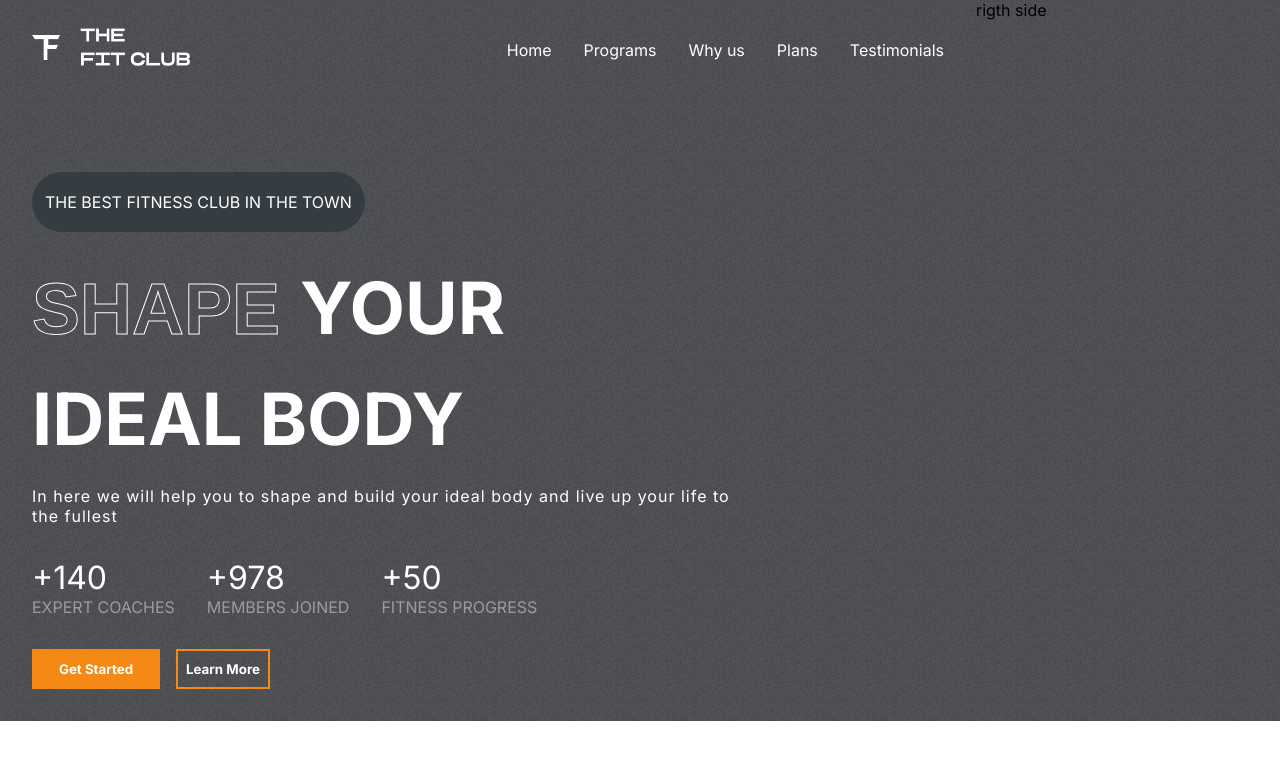
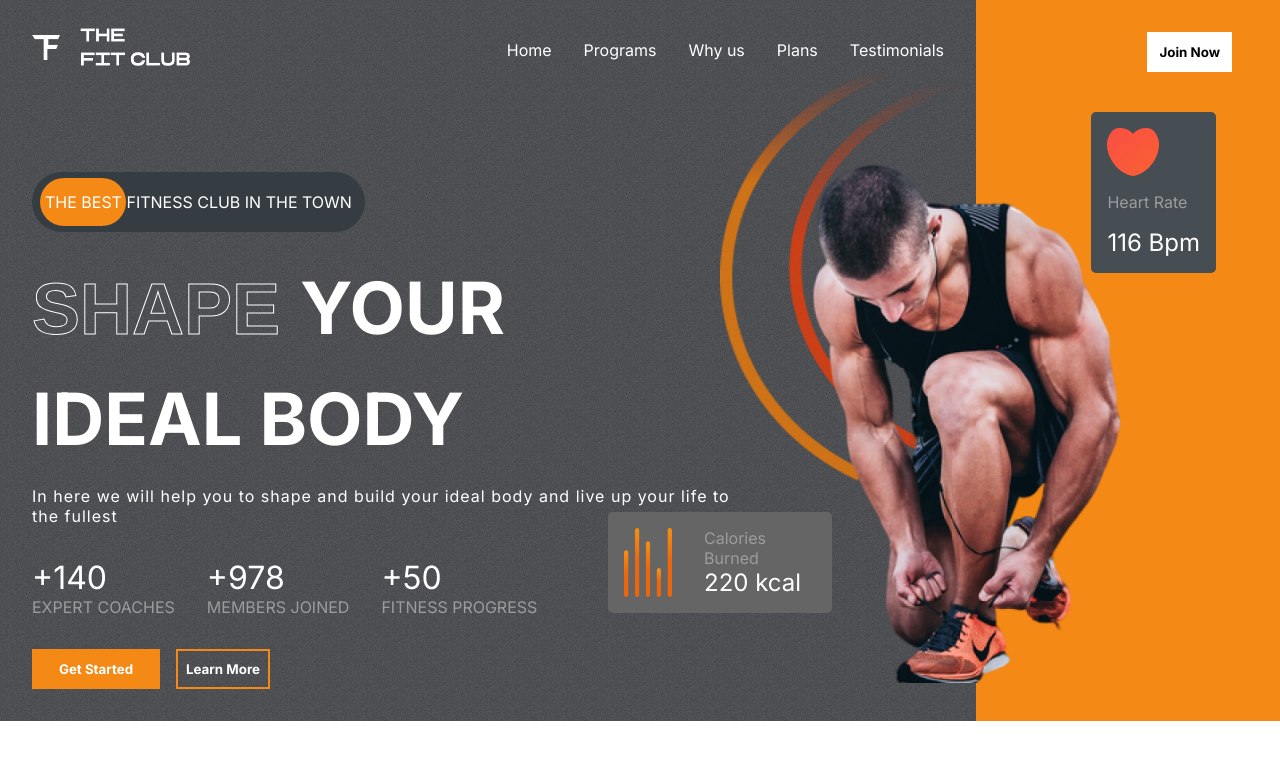
Before and after one commit to Edwin574/Gym-website, a React (Create React App) app: page / in a window 1280 px wide. Shown: the top 760 px of the page. Built offline with nearby package versions, Linux system fonts and the light colour scheme.

Commit message:
done with hero part

```diff
--- a/src/components/Hero/Hero.css
+++ b/src/components/Hero/Hero.css
@@ -34,6 +34,7 @@
   left: 8px;
   border-radius: 3rem;
   z-index: 1;
+  height: 80%;
 }
 .hero-text{
   display: flex;
@@ -88,4 +89,74 @@
 }
 .right-h {
   flex: 1;
+  position: relative;
+  background-color: var(--orange);
 }
+
+.right-h>.btn{
+  position: absolute;
+  right:3rem;
+  top:2rem;
+  color: black;
+}
+.heart-rate{
+  display: flex;
+  flex-direction: column;
+  gap: 1rem;
+  background-color: var(--darkGrey);
+  width: fit-content;
+  padding: 1rem;
+  align-items: flex-start;
+  border-radius: 5px;
+  position: absolute;
+  right: 4rem;
+  top: 7rem;
+}
+.heart-rate>:nth-child(2){
+  color:var(--gray)
+}
+.heart-rate>:nth-child(3){
+  color: white;
+  font-size: 1.5rem;
+}
+.hero-image{
+  position: absolute;
+  top: 10rem;
+  right: 8rem;
+  width: 23rem;
+}
+.hero-image-back{
+  position: absolute;
+  top: 4rem;
+  right:20rem;
+  z-index:-1;
+  width: 15rem;
+}
+.calories{
+  display: flex;
+  gap: 2rem;
+  background-color: var(--caloryCard);
+  border-radius: 5px;
+  padding: 1rem;
+  width: 12rem;
+  position: absolute;
+  top: 32rem;
+  right: 28rem;
+
+}
+.calories>img{
+  width: 3rem;
+}
+.calories>div{
+  display: flex;
+  flex-direction: column;
+  justify-content: space-between ;
+  /* flex-wrap: nowrap; */
+}
+.calories>div>:nth-child(1){
+  color: var(--gray);
+}
+.calories>div>:nth-child(2){
+  color: white;
+  font-size: 1.5rem;
+}
--- a/src/components/Hero/Hero.js
+++ b/src/components/Hero/Hero.js
@@ -2,6 +2,10 @@
 import Header from "../Header/Header";
 
 import "./Hero.css";
+import hero_image from "../../assets/hero_image.png";
+import hero_image_back from "../../assets/hero_image_back.png";
+import Heart from "../../assets/heart.png";
+import Calories from "../../assets/calories.png";
 
 const Hero = () => {
   return (
@@ -32,25 +36,45 @@
         {/*statistics section*/}
         <div className="figures">
           <div>
-
             <span>+140</span> <span>expert coaches</span>
           </div>
           <div>
-
             <span>+978</span> <span>members joined</span>
           </div>
           <div>
-
             <span>+50</span> <span>fitness progress</span>
           </div>
         </div>
         {/*hero buttons*/}
         <div className="hero-buttons">
-        <button className="btn">Get Started</button>
-        <button className="btn">Learn More</button>
+          <button className="btn">Get Started</button>
+          <button className="btn">Learn More</button>
         </div>
       </div>
-      <div className="right-h">rigth side</div>
+      <div className="right-h">
+        <button className="btn">Join Now</button>
+        <div className="heart-rate">
+          <img src={Heart} alt="this is a heart" />
+          <span>Heart Rate</span>
+          <span>116 Bpm</span>
+        </div>
+
+        {/*Hero images */}
+        <img src={hero_image} alt="a person in a gym" className="hero-image" />
+        <img
+          src={hero_image_back}
+          alt="backgroung lines for decoration"
+          className="hero-image-back"
+        />
+        {/* Calories section*/}
+        <div className="calories">
+          <img src={Calories} alt="description of calories" />
+          <div>
+            <span>Calories Burned</span>
+            <span> 220 kcal</span>
+          </div>
+        </div>
+      </div>
     </div>
   );
 };
```
